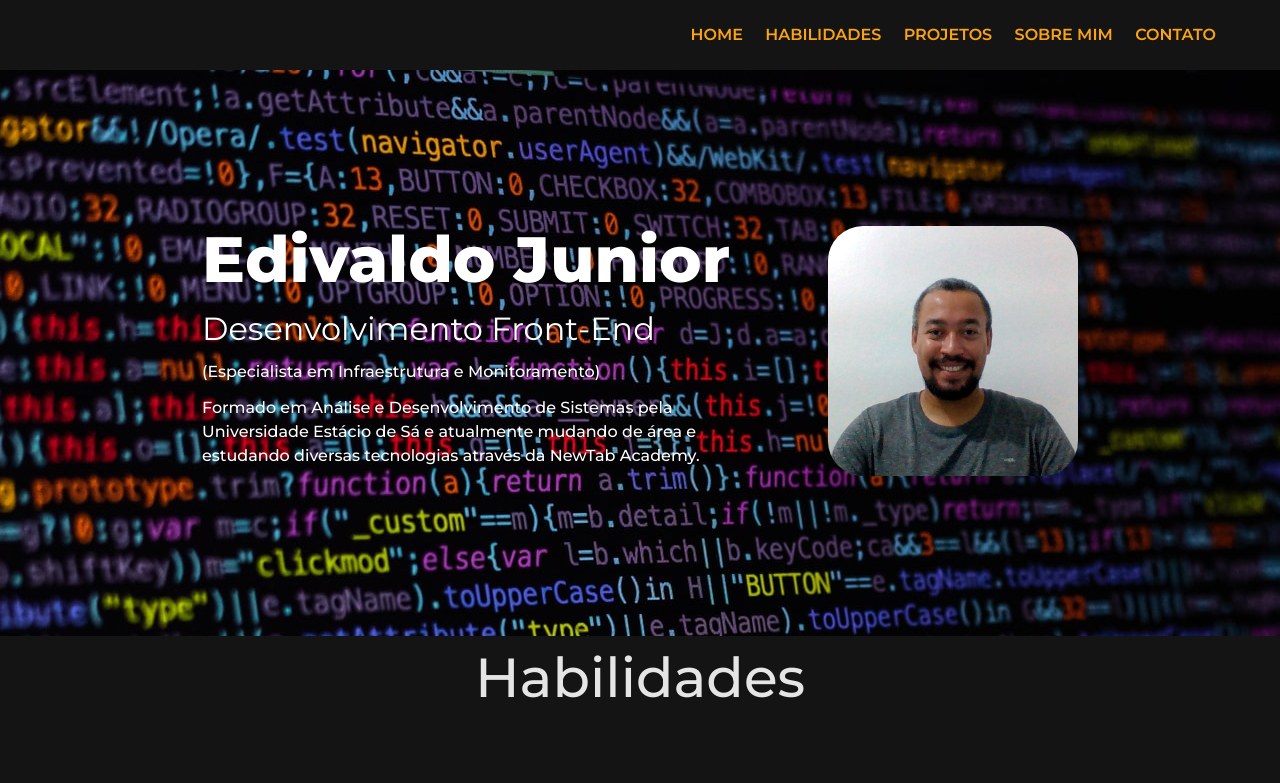
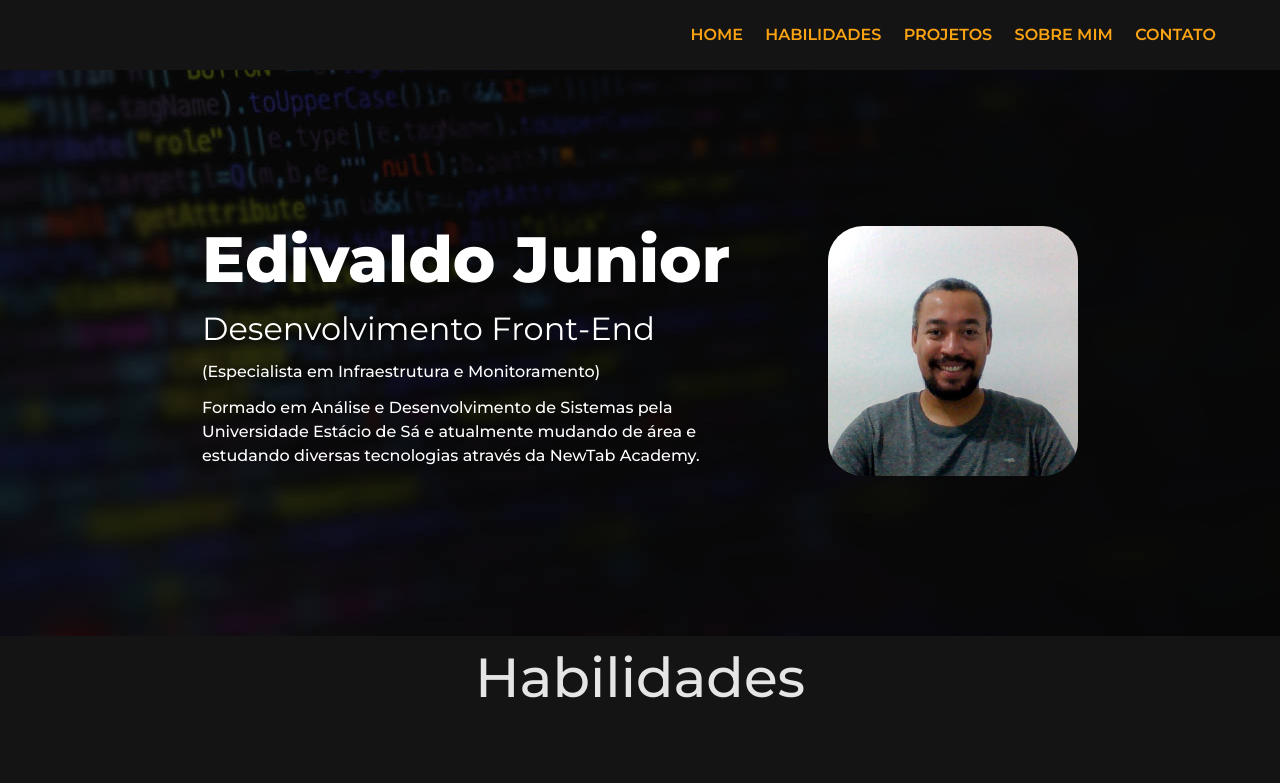
Before and after one commit to EdiJunior88/Portfolio, a plain HTML site: page index.html in a window 1280 px wide. Shown: the top 783 px of the page. Drawn offline with Linux system fonts and the light colour scheme.

Commit message:
Alterações na imagem - Adicionando efeitos - Redimensionando imagem para 1920px - Redimensionando imagem para 2400px

```diff
--- a/css/index.css
+++ b/css/index.css
@@ -51,7 +51,9 @@
   align-items: center;
   width: 100%;
   height: 566px;
-  background-image: url('../img/background.jpg')
+  background-image: url('../img/background-2400.jpg');
+  background-position: center;
+  background-repeat: no-repeat;
 }
 
 .cabecalho-titulo {
```
Also changed, not shown: img/background-1920.jpg (added), img/background-2400.jpg (added).
